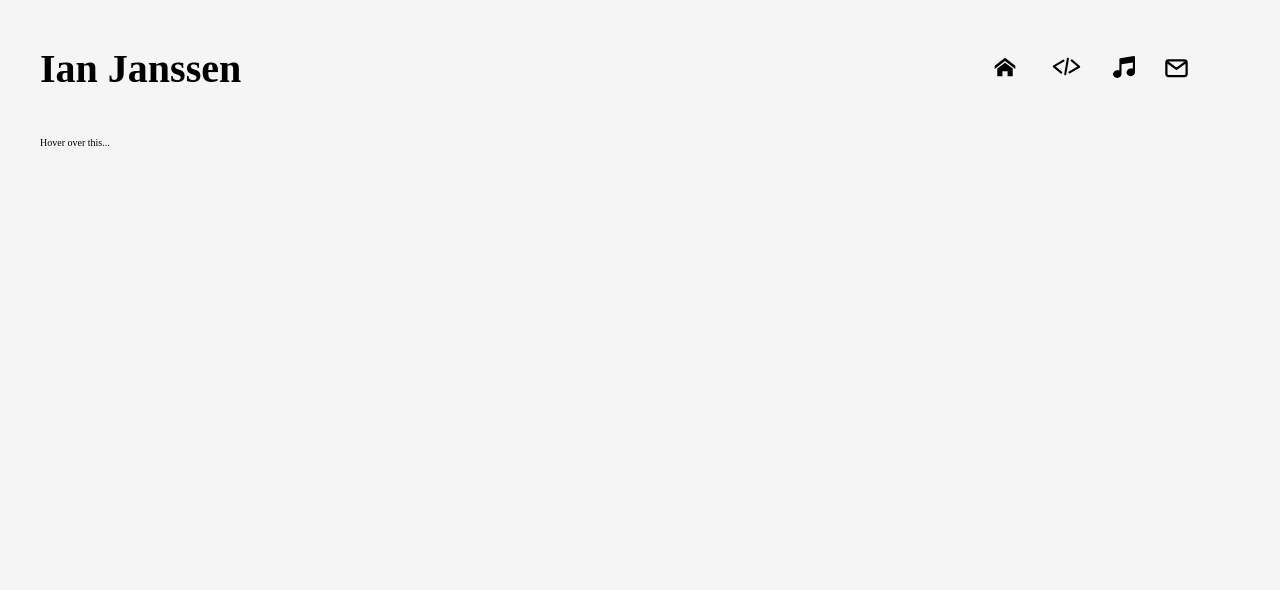
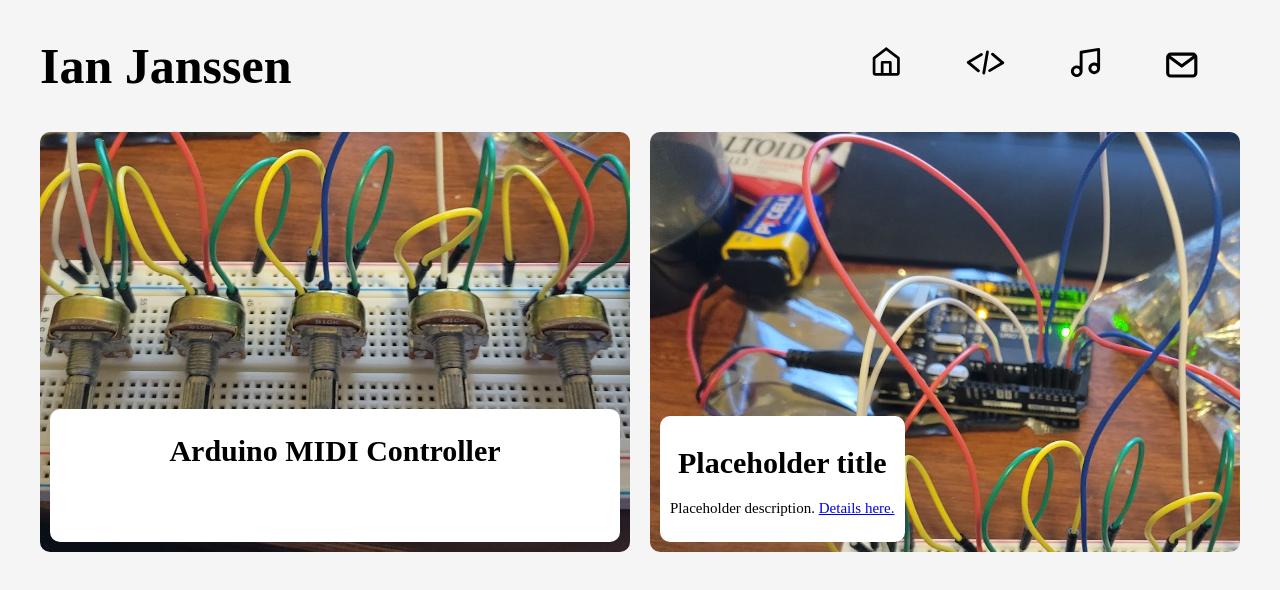
Before and after one commit to ihjanssen/personal-website-git, a plain HTML site: page index.html in a window 1280 px wide. Drawn offline with Linux system fonts and the light colour scheme.

Commit message:
Started project panels

```diff
--- a/css/main.css
+++ b/css/main.css
@@ -1,5 +1,5 @@
 html {
-    font-size: 62.5%;
+    font-size: calc(15px + 0.390625vw);
     background-color:whitesmoke;
 }
 
@@ -20,11 +20,11 @@ header {
 }
 
 header h1 {
-    font-size: 4rem
+    font-size: 2.5rem
 }
 
 nav {
-    margin: 4em;
+    margin: 1em;
 }
 
 nav ul {
@@ -69,6 +69,11 @@ nav ul li a {
     font-size: 0rem;
 }
 
+.house-icon {
+    width: 1.625rem;
+    height: 1.625rem;
+}
+
 .house {
     transition: transform 400ms ease-out;
     will-change: transform;
@@ -79,6 +84,11 @@ nav ul li a {
     transition: transform 250ms;
     transform: translateX(-10px) scale(1.5);
     transition-delay: 0ms;
+}
+
+.code-icon {
+    width: 2.25rem;
+    height: 2.25rem;
 }
 
 .code {
@@ -93,16 +103,35 @@ nav ul li a {
     transition-delay: 0ms;
 }
 
+.music-icon {
+    width: 1.75rem;
+    height: 1.75rem;
+}
+
 .music {
     transition: transform 400ms ease-out;
     will-change: transform;
     transition-delay: 10ms;
 }
 
+.background {
+    display: inline-block;
+    transition: transform 400ms ease-out;
+    will-change: transform;
+    transition-delay: 10ms;
+    height: 100%;
+    width: 100%;
+}
+
 .music:hover {
     transition: transform 350ms;
     transform: translateX(-10px) scale(1.5);
     transition-delay: 0ms;
+}
+
+.mail-icon {
+    width: 1.875rem;
+    height: 1.875rem;
 }
 
 .mail {
@@ -115,6 +144,66 @@ nav ul li a {
     transition: transform 350ms;
     transform: translateX(-10px) scale(1.5);
     transition-delay: 0ms;
+}
+
+.project-tiles {
+    display: grid;
+    justify-content: space-between;
+    gap: 1em;
+    grid-template-columns: repeat(2, minmax(0, 1fr));
+    grid-template-areas: "left right";
+}
+
+.card {
+    border-radius: 0.5em;
+    padding: 0.5em;
+    height: 20rem;
+    display: flex;
+    align-items: end;
+    background-size: 150%;
+}
+
+.midi-controller {
+    grid-area: left;
+    background-image: url('../images/midi-controller.jpg');
+    background-size: 170%;
+    background-position: bottom center;
+    justify-content: center;
+    position: relative;
+}
+
+.midi-text {
+    border-radius: 0.5rem;
+    justify-content: center;
+    background-color: white;
+    text-align: center;
+    font-size: 0.75rem;
+    padding: 0.25rem;
+    position: relative;
+}
+
+.midi-body {
+    visibility: hidden;
+}
+
+.midi-controller:hover + .midi-body {
+    visibility: visible;
+}
+
+.placeholder {
+    grid-area: right;
+    background-image: url('../images/midi-controller.jpg');
+    position: relative;
+}
+
+.placeholder-text {
+    border-radius: 0.5rem;
+    justify-content: center;
+    background-color: white;
+    text-align: center;
+    font-size: 0.75rem;
+    padding: 0.5rem;
+    position: relative;
 }
 
 /*.house:hover + .home{
@@ -144,25 +233,3 @@ nav ul li a {
     font-size: 1.5rem;
     transition: all 0.35s ease-in;
 }*/
-
-.code {
-    width: 33px;
-
-}
-
-.music {
-    width: 20px;
-}
-
-.phone {
-    width: 27px;
-}
-
-.hidden {
-    display: none;
-}
-
-.displayed:hover + .hidden {
-    display: block;
-    color: red;
-}
--- a/index.html
+++ b/index.html
@@ -15,8 +15,10 @@
                     <li>
 
                         <div class="house">
-                            <a href="#">
-                                <svg fill="#000000" width="30px" height="30px" viewBox="0 0 32 32" xmlns="http://www.w3.org/2000/svg"><path d="M27 18.039L16 9.501 5 18.039V14.56l11-8.54 11 8.538v3.481zm-2.75-.31v8.251h-5.5v-5.5h-5.5v5.5h-5.5v-8.25L16 11.543l8.25 6.186z"/></svg>
+                            <a href="index.html">
+                                <svg class="house-icon" width="800px" height="800px" viewBox="0 0 24 24" fill="none" xmlns="http://www.w3.org/2000/svg">
+                                    <path fill-rule="evenodd" clip-rule="evenodd" d="M12.6139 1.21065C12.2528 0.929784 11.7472 0.929784 11.3861 1.21065L2.38606 8.21065C2.14247 8.4001 2 8.69141 2 9V20C2 21.1046 2.89543 22 4 22H20C21.1046 22 22 21.1046 22 20V9C22 8.69141 21.8575 8.4001 21.6139 8.21065L12.6139 1.21065ZM16 20H20V9.48908L12 3.26686L4 9.48908V20H8V12C8 11.4477 8.44772 11 9 11H15C15.5523 11 16 11.4477 16 12V20ZM10 20V13H14V20H10Z" fill="#000000"/>
+                                </svg>
                             </a>
                         </div>
                         <div class="home">HOME</div>
@@ -24,7 +26,7 @@
                     <li>
                         <div class="code">
                             <a href="#">
-                                <svg viewBox="0 0 50.8 50.8" xmlns="http://www.w3.org/2000/svg" xml:space="preserve"><g style="stroke-width:1.00012;stroke-dasharray:none"><path d="m33.26 15.992 11.692 9.785-14.92 8.813m-2.463-21.096-4.13 23.768m-2.671-20.957-14.92 8.917 11.589 9.577" style="fill:none;stroke:#000000;stroke-width:3.17578;stroke-linecap:round;stroke-linejoin:round;stroke-dasharray:none"/></g></svg>
+                                <svg class="code-icon" viewBox="0 0 50.8 50.8" xmlns="http://www.w3.org/2000/svg" xml:space="preserve"><g style="stroke-width:1.00012;stroke-dasharray:none"><path d="m33.26 15.992 11.692 9.785-14.92 8.813m-2.463-21.096-4.13 23.768m-2.671-20.957-14.92 8.917 11.589 9.577" style="fill:none;stroke:#000000;stroke-width:3.17578;stroke-linecap:round;stroke-linejoin:round;stroke-dasharray:none"/></g></svg>
                             </a>
                         </div>
                         <div class="projects">PROJECTS</div>
@@ -32,11 +34,9 @@
                     <li>
                         <div class="music">
                             <a href="#">
-                                <svg fill="#000000" height="22px" width="22px" version="1.1" id="Layer_1" xmlns="http://www.w3.org/2000/svg" xmlns:xlink="http://www.w3.org/1999/xlink"
-                                viewBox="0 0 512 512" xml:space="preserve"><g><g><path d="M503.319,5.939c-5.506-4.705-12.783-6.767-19.958-5.635L169.555,49.852c-12.04,1.901-20.909,12.28-20.909,24.47v99.097
-                                v156.903H99.097C44.455,330.323,0,371.073,0,421.161C0,471.25,44.455,512,99.097,512c54.642,0,99.097-40.75,99.097-90.839v-66.065
-                                V194.588l264.258-41.725v136.169h-49.548c-54.642,0-99.097,40.75-99.097,90.839s44.455,90.839,99.097,90.839
-                                S512,429.959,512,379.871v-66.065V123.871V24.774C512,17.529,508.827,10.646,503.319,5.939z"/></g></g></svg>
+                                <svg class="music-icon" width="800px" height="800px" viewBox="0 0 24 24" fill="none" xmlns="http://www.w3.org/2000/svg">
+                                    <path fill-rule="evenodd" clip-rule="evenodd" d="M21.6464 2.23699C21.8707 2.42699 22 2.70606 22 3.00001V16C22 18.2091 20.2091 20 18 20C15.7909 20 14 18.2091 14 16C14 13.7909 15.7909 12 18 12C18.7286 12 19.4117 12.1948 20 12.5351V4.18047L10 5.84713V18L9.99999 18.0032C9.99824 20.2109 8.20806 22 6 22C3.79086 22 2 20.2091 2 18C2 15.7909 3.79086 14 6 14C6.72857 14 7.41165 14.1948 8 14.5351V5.00001C8 4.51117 8.35341 4.09398 8.8356 4.01361L20.8356 2.01361C21.1256 1.96529 21.4221 2.04698 21.6464 2.23699ZM20 16C20 14.8954 19.1046 14 18 14C16.8954 14 16 14.8954 16 16C16 17.1046 16.8954 18 18 18C19.1046 18 20 17.1046 20 16ZM6 16C7.10457 16 8 16.8954 8 18C8 19.1046 7.10457 20 6 20C4.89543 20 4 19.1046 4 18C4 16.8954 4.89543 16 6 16Z" fill="#000000"/>
+                                </svg>
                             </a>
                         </div>
                         <div class="sound">SOUND</div>
@@ -44,7 +44,7 @@
                     <li>
                         <div class="mail">
                             <a href="#">
-                                <svg width="27px" height="27px" viewBox="0 0 24 24" xmlns="http://www.w3.org/2000/svg"><title/><g id="Complete"><g id="mail"><g><polyline fill="none" points="4 8.2 12 14.1 20 8.2" stroke="#000000" stroke-linecap="round" stroke-linejoin="round" stroke-width="2"/>
+                                <svg class="mail-icon" width="27px" height="27px" viewBox="0 0 24 24" xmlns="http://www.w3.org/2000/svg"><title/><g id="Complete"><g id="mail"><g><polyline fill="none" points="4 8.2 12 14.1 20 8.2" stroke="#000000" stroke-linecap="round" stroke-linejoin="round" stroke-width="2"/>
                                 <rect fill="none" height="14" rx="2" ry="2" stroke="#000000" stroke-linecap="round" stroke-linejoin="round" stroke-width="2" width="18" x="3" y="6.5"/>
                                 </g></g></g></svg>
                             </a>
@@ -56,8 +56,23 @@
         </header>
 
         <main>
-           <div class="displayed">Hover over this...</div>
-           <div class="hidden">... and this appears!</div>
+           <div class="project-tiles">
+                <div class="card midi-controller">
+                    <div class="midi-text">
+                        <h1>Arduino MIDI Controller</h1>
+                        <p class="midi-body">6-potentiometer MIDI controller for live DAW control,
+                            supporting any MIDI configuration. <a href="#">Details here.</a>
+                        </p>
+                    </div>
+                </div>
+                <div class="card placeholder">
+                    <div class="placeholder-text">
+                        <h1>Placeholder title</h1>
+                        <p>Placeholder description. <a href="#">Details here.</a></p>
+                    </div>
+                </div>
+           </div>
+
         </main>
     </div>
 </body>
```
Also changed, not shown: images/house-svgrepo-com (1).svg (added), images/midi-controller.jpg (added), images/music-note-svgrepo-com.svg (added).
